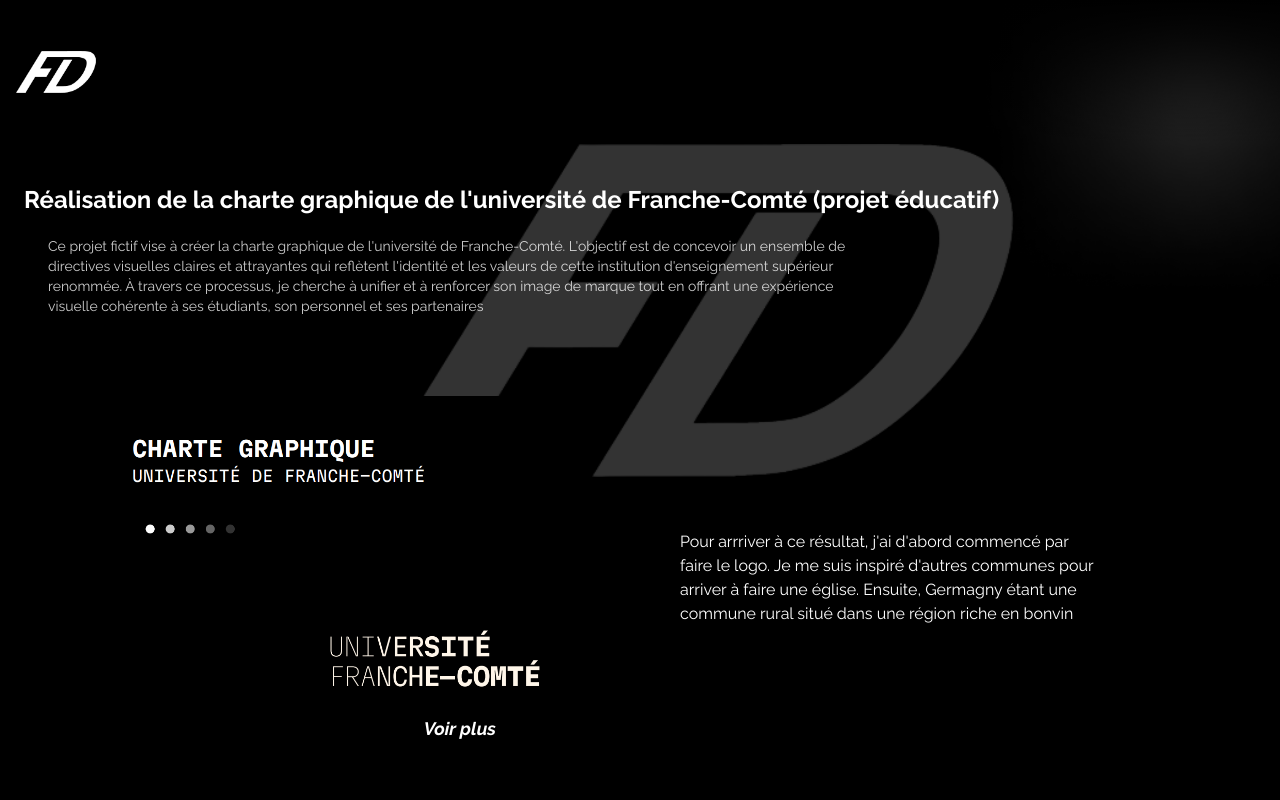
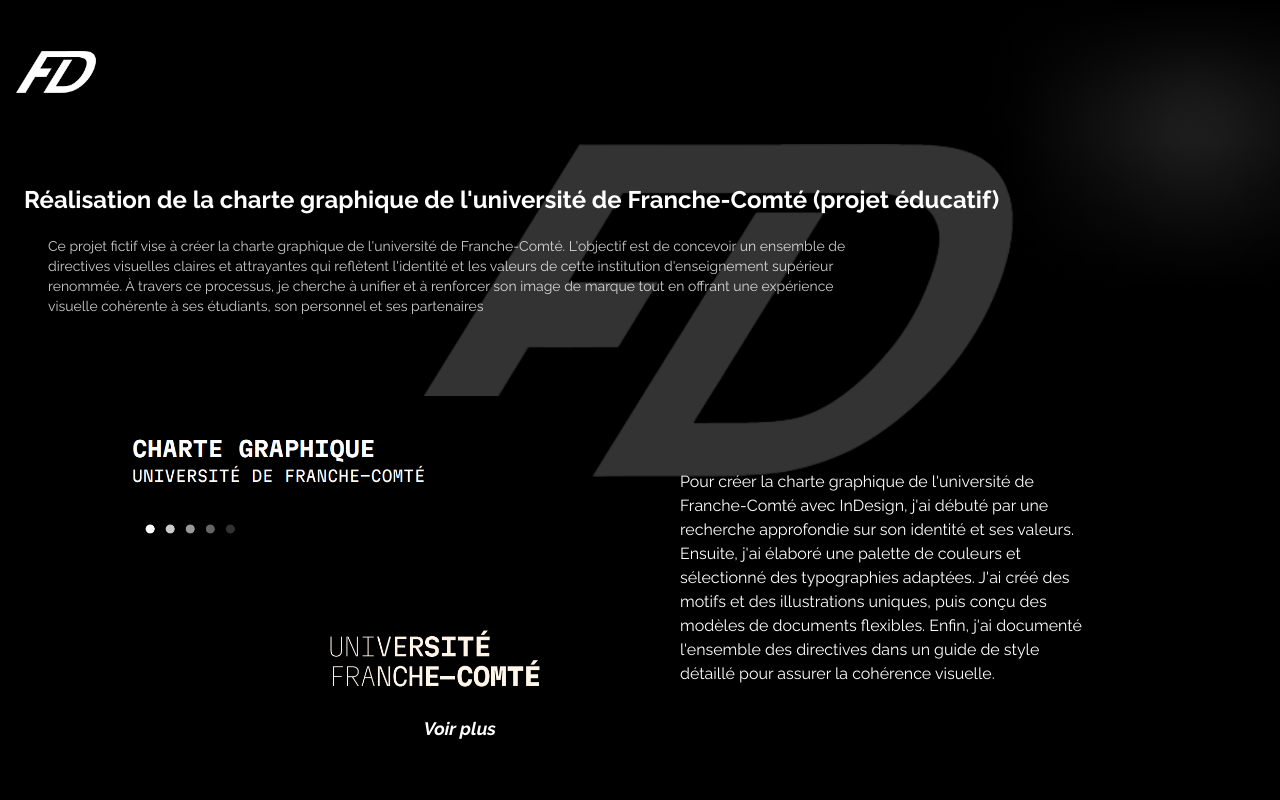
Before and after one commit to Flo714/projetS4, a Vue app: page /Charte_graphique_Germagny in a window 1280 px wide. Shown: the top 800 px of the page. Built offline with nearby package versions, Linux system fonts and the light colour scheme.

Commit message:
Update Charte_graphique_Germagny.vue

```diff
--- a/src/views/Charte_graphique_Germagny.vue
+++ b/src/views/Charte_graphique_Germagny.vue
@@ -84,8 +84,7 @@
         <a class="hover_1 text-sm lg:text-lg italic" href="Dossier_univ.pdf" target="_blank">Voir plus</a>
       </div>
     </div>
-      <p class="md:mx-10 xl:mr-40">Pour arrriver à ce résultat, j'ai d'abord commencé par faire le logo. Je me suis inspiré d'autres communes pour arriver à faire une église.
-        Ensuite, Germagny étant une commune rural situé dans une région riche en bonvin</p>
+      <p class="md:mx-10 xl:mr-40">Pour créer la charte graphique de l'université de Franche-Comté avec InDesign, j'ai débuté par une recherche approfondie sur son identité et ses valeurs. Ensuite, j'ai élaboré une palette de couleurs et sélectionné des typographies adaptées. J'ai créé des motifs et des illustrations uniques, puis conçu des modèles de documents flexibles. Enfin, j'ai documenté l'ensemble des directives dans un guide de style détaillé pour assurer la cohérence visuelle.</p>
   </div>
 
   <div class="lg:my-40 mx-10 xl:mx-20 z-20">
```
